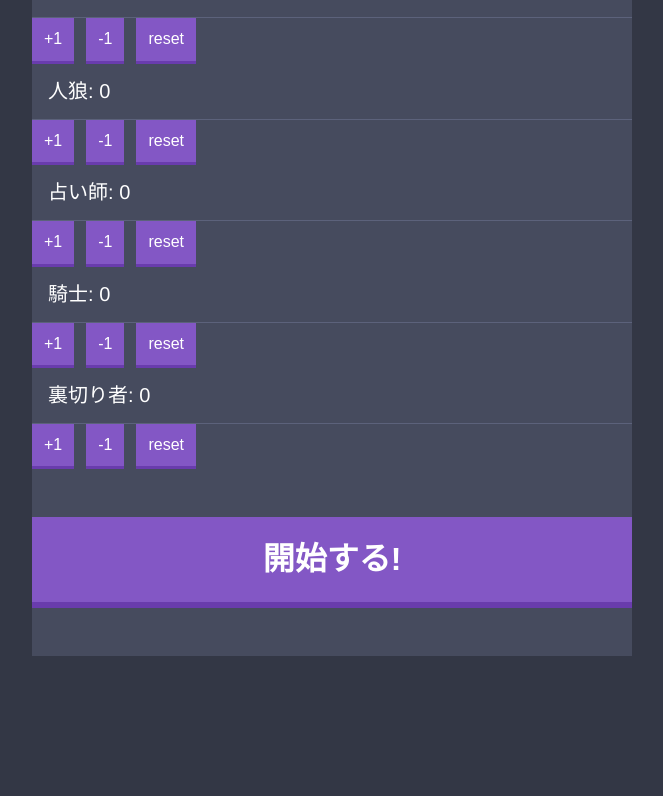
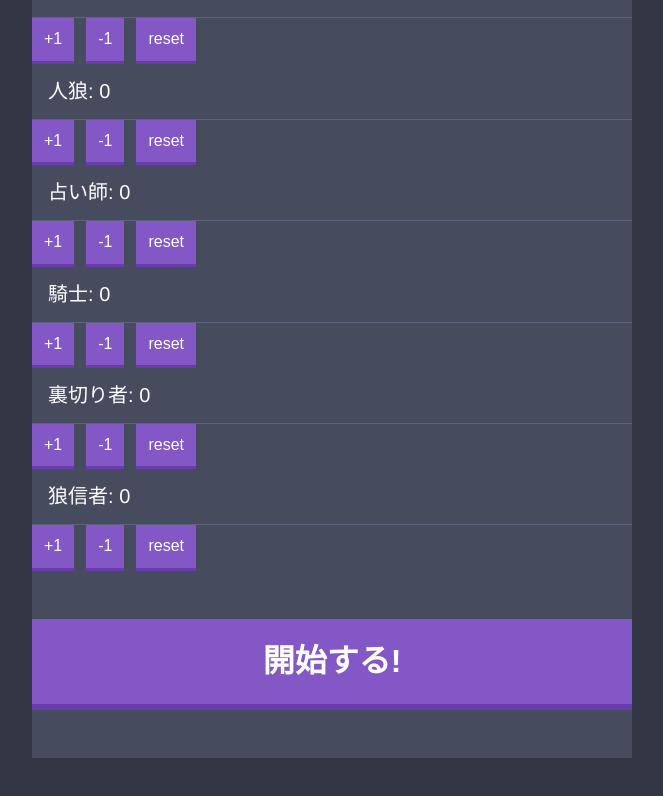
Before and after one commit to yutsu/jinro, a React (Create React App) app: page / in a window 1280 px wide. Shown: the part 435-1231 px from the top of the page, without its empty margins (308-971 px from the left). Before the commit the page ends 1139 px from the top, so only its background shows below. Built offline with nearby package versions, Linux system fonts and the light colour scheme.

Commit message:
Add WerewolfBiliever role

```diff
--- a/src/App.js
+++ b/src/App.js
@@ -16,7 +16,7 @@ import GameResult from './components/GameResult';
 import OutcomeOfSeer from './components/OutcomeOfSeer';
 import ShowRole from './components/ShowRole';
 import Timer from './components/Timer';
-import {Villager, Werewolf, Seer, Knight, Traitor} from './components/Roles';
+import {Villager, Werewolf, Seer, Knight, Traitor, WerewolfBeliever} from './components/Roles';
 
 
 
@@ -52,8 +52,15 @@ class WerewolfGame extends React.Component {
       players_with_roles: [],
       role_determined: false,
       phase: 'night_confirm',
-      possible_roles: ['villager', 'werewolf', 'seer', 'knight', 'traitor'],
-      n_each_role: {'villager':0, 'werewolf':0, 'seer':0, 'knight':0, 'traitor':0},
+      possible_roles: ['villager', 'werewolf', 'seer', 'knight', 'traitor', 'werewolf_believer'],
+      n_each_role: {
+        'villager':0,
+        'werewolf':0,
+        'seer':0,
+        'knight':0,
+        'traitor':0,
+        'werewolf_believer': 0
+      },
       suspected_players: [],
       current_player_id: 0,
       night_action_to_be_killed: [],
@@ -172,6 +179,13 @@ class WerewolfGame extends React.Component {
             players_with_roles: prevState.players_with_roles.concat(player)
           }));
         }
+        // 狼信者
+        if (roles[i] === 'werewolf_believer') {
+          let player = new WerewolfBeliever(this.state.players[i])
+          this.setState((prevState) => ({
+            players_with_roles: prevState.players_with_roles.concat(player)
+          }));
+        }
       }
 
     } else{
@@ -180,7 +194,7 @@ class WerewolfGame extends React.Component {
   }
 
   nightActionRecord(current_player_id, current_role, target_player, n_players) {
-    if (current_role === 'villager' || this.state.turn === 1) {
+    if (this.state.turn === 1 || current_role === 'villager' || current_role === 'werewolf_believer') {
       this.setState((prevState) => ({
               suspected_players: prevState.suspected_players.concat(target_player.name)
             }));
--- a/src/components/DisplayWerewolves.js
+++ b/src/components/DisplayWerewolves.js
@@ -15,6 +15,20 @@ const DisplayWerewolves = (props) => {
                   }
                 })}
             </div>)
+    } else if (props.current_player.role === 'werewolf_believer') {
+        return (
+            <div className='widget'>
+                {props.players_with_roles.map((player) => {
+                  if (player !== props.current_player && player.role === 'werewolf'){
+                    return (
+                        <p className='widget widget__important-message' key={player.name}>{player.name}さんは{player.role_jp}です｡</p>
+                    )
+                  } else {
+                    return (
+                        <div key={player.name + 'else'}></div>)
+                  }
+                })}
+            </div>)
     } else {
         return (
             <div key='DisplayWerewolves.js-1'></div>)
--- a/src/components/ListToBeExiled.js
+++ b/src/components/ListToBeExiled.js
@@ -24,7 +24,7 @@ const ListToBeExiled = (props) => {
               </button>
               )
             } else {
-              return (<div key='ListToBeExiled-else'></div>)
+              return (<div key={player.name + 'ListToBeExiled'}></div>)
             }
         })}
       </div>
--- a/src/components/RoleOptions.js
+++ b/src/components/RoleOptions.js
@@ -37,6 +37,12 @@ const RoleOptions = (props) => {
       updateNumberOfRoles={props.updateNumberOfRoles}
       />
 
+      <Counter
+      role='werewolf_believer'
+      role_jp='狼信者'
+      updateNumberOfRoles={props.updateNumberOfRoles}
+      />
+
       <button className='big-button' onClick={props.determineRoles}>
         開始する!
       </button>
--- a/src/components/Roles.js
+++ b/src/components/Roles.js
@@ -58,4 +58,13 @@ class Traitor extends Villager{
   }
 }
 
-export {Villager, Werewolf, Seer, Knight, Traitor};
+class WerewolfBeliever extends Villager{
+  constructor(name){
+    super(name);
+    this.role = 'werewolf_believer';
+    this.role_jp = '狼信者';
+    this.winning_side = 1
+  }
+}
+
+export {Villager, Werewolf, Seer, Knight, Traitor, WerewolfBeliever};
--- a/src/components/ShowRole.js
+++ b/src/components/ShowRole.js
@@ -5,15 +5,25 @@ import DisplayWerewolves from './DisplayWerewolves';
 const ShowRole = (props) => {
   let player = props.players_with_roles[props.current_player_id];
   let name = player.name;
-  let turn_1_sentence = '一番人狼だと思う人を選んでください。 (最初の夜はどの役の人も疑うことのみをします。)'
+  let turn_1_sentence = (
+    <div>
+      <p>一番人狼だと思う人を選んでください。</p>
+      <p>(最初の夜はどの役の人も疑うことのみをします。)</p>
+    </div>
+    )
 
   if (player.alive){
     return(
       <div>
         <div className='widget widget__message'>
           <p className='msize'>{name}さんは<span className='widget__important-message bd lsize'>{player.role_jp}</span>です｡</p>
-          <p>{props.turn === 1? turn_1_sentence: player.action_sentence}</p>
+          {props.turn === 1? turn_1_sentence: player.action_sentence}
         </div>
+
+        <DisplayWerewolves
+          current_player={player}
+          players_with_roles={props.players_with_roles}
+        />
 
         <ShowListOfPlayers
           current_player={player}
@@ -24,10 +34,7 @@ const ShowRole = (props) => {
           choiceConfirmPhase={props.choiceConfirmPhase}
         />
 
-        <DisplayWerewolves
-          current_player={player}
-          players_with_roles={props.players_with_roles}
-        />
+
       </div>
       );
   } else {
```
